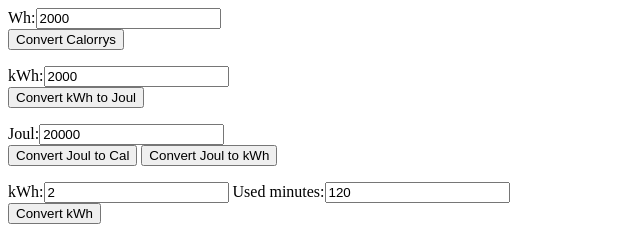
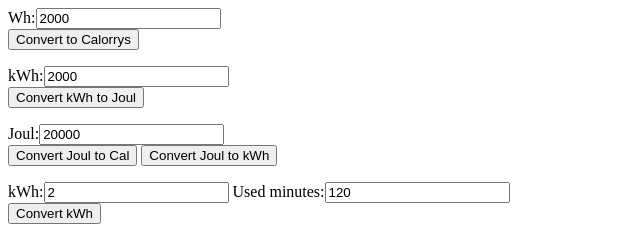
Before and after one commit to LaimisMilas/laimismilas.github.io, a plain HTML site: page calc.html in a window 1280 px wide. Shown: the top 237 px of the page, 0-640 px from the left. Drawn offline with Linux system fonts and the light colour scheme.

Commit message:
Update calc.html

```diff
--- a/calc.html
+++ b/calc.html
@@ -229,7 +229,7 @@ function calcUserCalorys(){
 	<div>
 		Wh:<input id="watt_hours" type="text" value="2000"/>
 		<br/>
-		<button onclick="convertWattHoursToCallorys()">Convert Calorrys</button>
+		<button onclick="convertWattHoursToCallorys()">Convert to Calorrys</button>
 		<p id="result_26"></p>
 	<div/>
 	<div>
```
